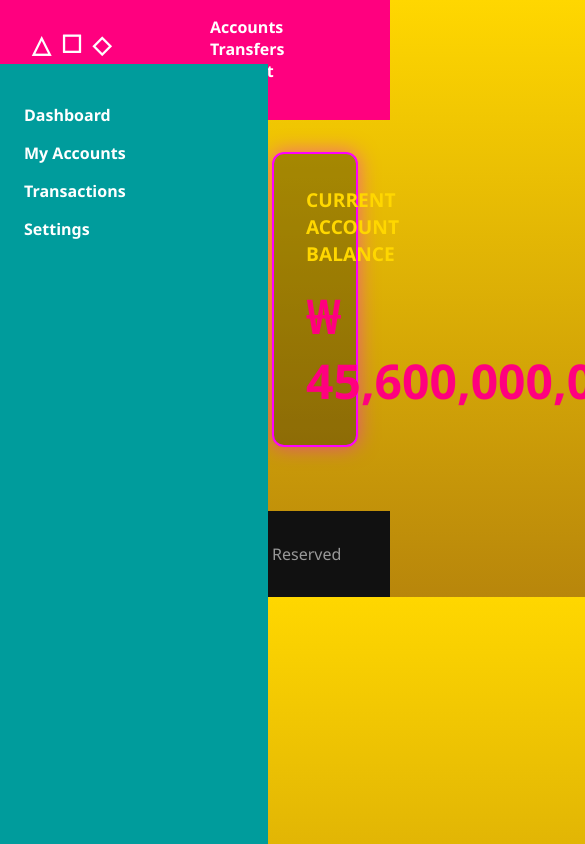
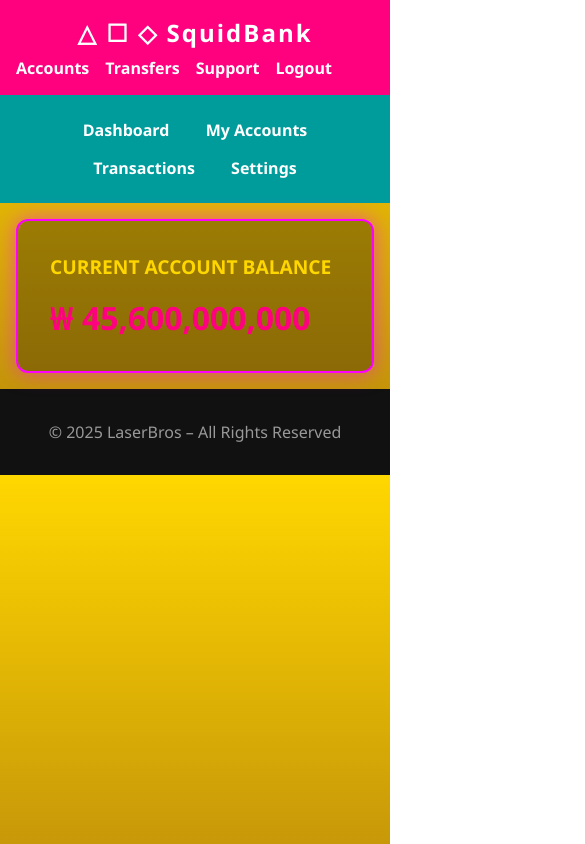
Before and after one commit to LaserbrosDD/SquidBank, a plain HTML site: page index.html in a window 390 px wide. Shown: the top 844 px of the page, 585 px wide, since content can reach past the window. Drawn offline with Linux system fonts and the light colour scheme.

Commit message:
Update index.html

```diff
--- a/index.html
+++ b/index.html
@@ -5,6 +5,10 @@
   <meta name="viewport" content="width=device-width, initial-scale=1.0"/>
   <title>SquidBank</title>
   <style>
+    * {
+      box-sizing: border-box;
+    }
+
     body {
       margin: 0;
       font-family: 'Segoe UI', sans-serif;
@@ -14,10 +18,11 @@
 
     header {
       background-color: #ff007f;
-      padding: 1em 2em;
+      padding: 1em;
       display: flex;
       justify-content: space-between;
       align-items: center;
+      flex-wrap: wrap;
     }
 
     header h1 {
@@ -25,23 +30,35 @@
       font-size: 1.5em;
       color: #fff;
       letter-spacing: 2px;
+      flex: 1 1 100%;
+      text-align: center;
+    }
+
+    nav {
+      display: flex;
+      justify-content: center;
+      flex-wrap: wrap;
+      gap: 1em;
+      margin-top: 0.5em;
     }
 
     nav a {
       color: #fff;
       text-decoration: none;
-      margin-left: 2em;
       font-weight: bold;
+    }
+
+    .container {
+      display: flex;
+      flex-direction: row;
     }
 
     .sidebar {
       width: 220px;
       background-color: #009c9c;
-      position: fixed;
-      top: 64px;
-      bottom: 0;
       padding: 1.5em;
       color: #fff;
+      min-height: 100vh;
     }
 
     .sidebar a {
@@ -53,7 +70,7 @@
     }
 
     .content {
-      margin-left: 240px;
+      flex: 1;
       padding: 2em;
     }
 
@@ -74,9 +91,10 @@
     }
 
     .balance {
-      font-size: 3em;
+      font-size: 2.5em;
       color: #ff007f;
       font-weight: bold;
+      word-wrap: break-word;
     }
 
     footer {
@@ -84,7 +102,33 @@
       padding: 2em;
       background: #111;
       color: #999;
-      margin-top: 2em;
+    }
+
+    /* 📱 Mobile optimierung */
+    @media (max-width: 768px) {
+      .container {
+        flex-direction: column;
+      }
+
+      .sidebar {
+        width: 100%;
+        min-height: auto;
+        padding: 1em;
+        text-align: center;
+      }
+
+      .sidebar a {
+        display: inline-block;
+        margin: 0.5em 1em;
+      }
+
+      .content {
+        padding: 1em;
+      }
+
+      .balance {
+        font-size: 2em;
+      }
     }
   </style>
 </head>
@@ -93,18 +137,19 @@
   <header>
     <h1>△ ☐ ◇ SquidBank</h1>
     <nav>
-      <a href="#">Accounts</a>
-      <a href="#">Transfers</a>
-      <a href="#">Support</a>
-      <a href="#">Logout</a>
+      <a href="https://laserbros.de" target="_blank">Accounts</a>
+      <a href="https://laserbros.de" target="_blank">Transfers</a>
+      <a href="https://laserbros.de" target="_blank">Support</a>
+      <a href="https://laserbros.de" target="_blank">Logout</a>
     </nav>
   </header>
 
+  <div class="container">
     <div class="sidebar">
-    <a href="#">Dashboard</a>
-    <a href="#">My Accounts</a>
-    <a href="#">Transactions</a>
-    <a href="#">Settings</a>
+      <a href="https://laserbros.de" target="_blank">Dashboard</a>
+      <a href="https://laserbros.de" target="_blank">My Accounts</a>
+      <a href="https://laserbros.de" target="_blank">Transactions</a>
+      <a href="https://laserbros.de" target="_blank">Settings</a>
     </div>
 
     <main class="content">
@@ -113,6 +158,7 @@
         <div class="balance">₩ 45,600,000,000</div>
       </div>
     </main>
+  </div>
 
   <footer>
     © 2025 LaserBros – All Rights Reserved
```
Lines whose indentation alone changed are shown as unchanged.
